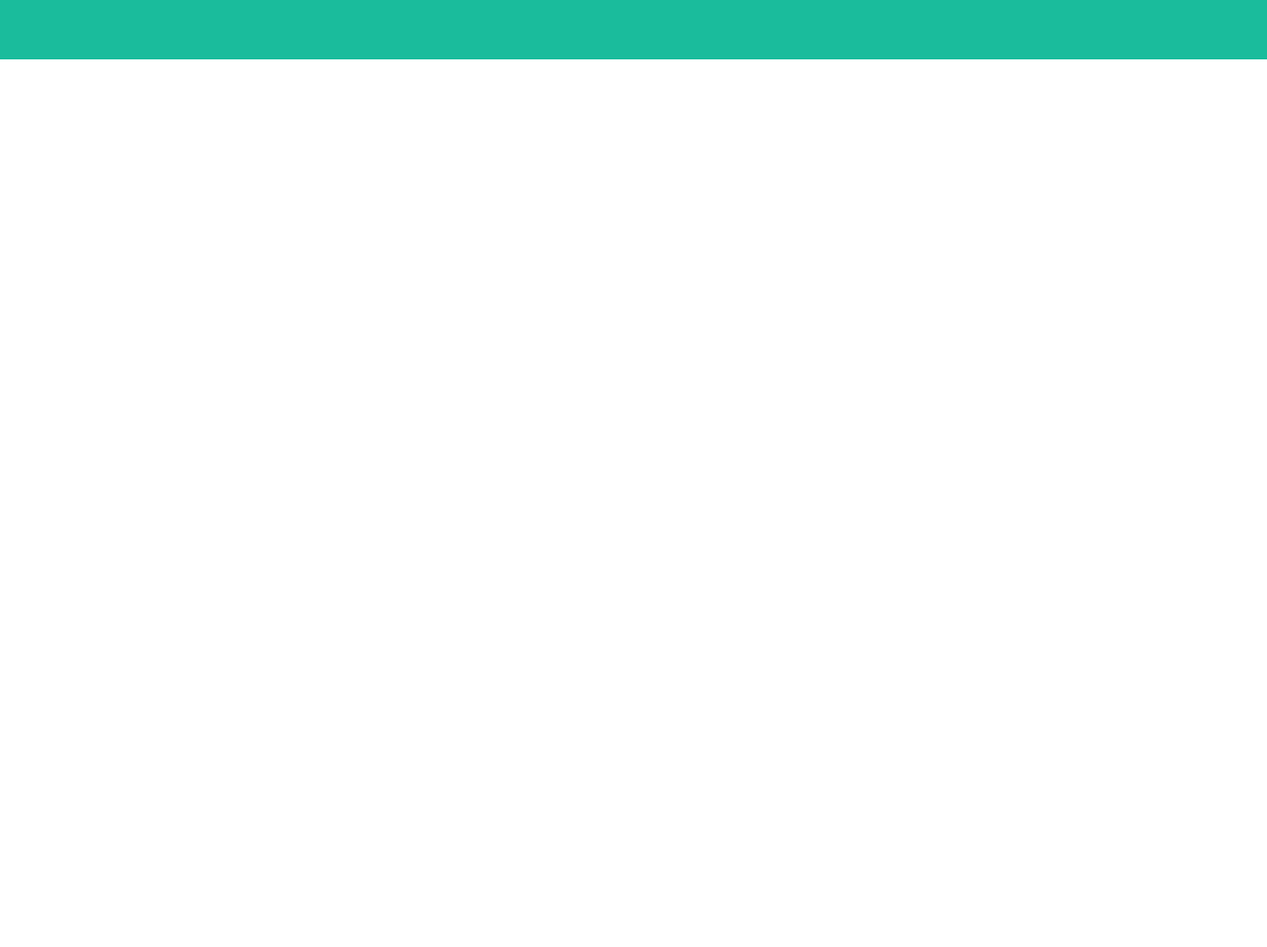
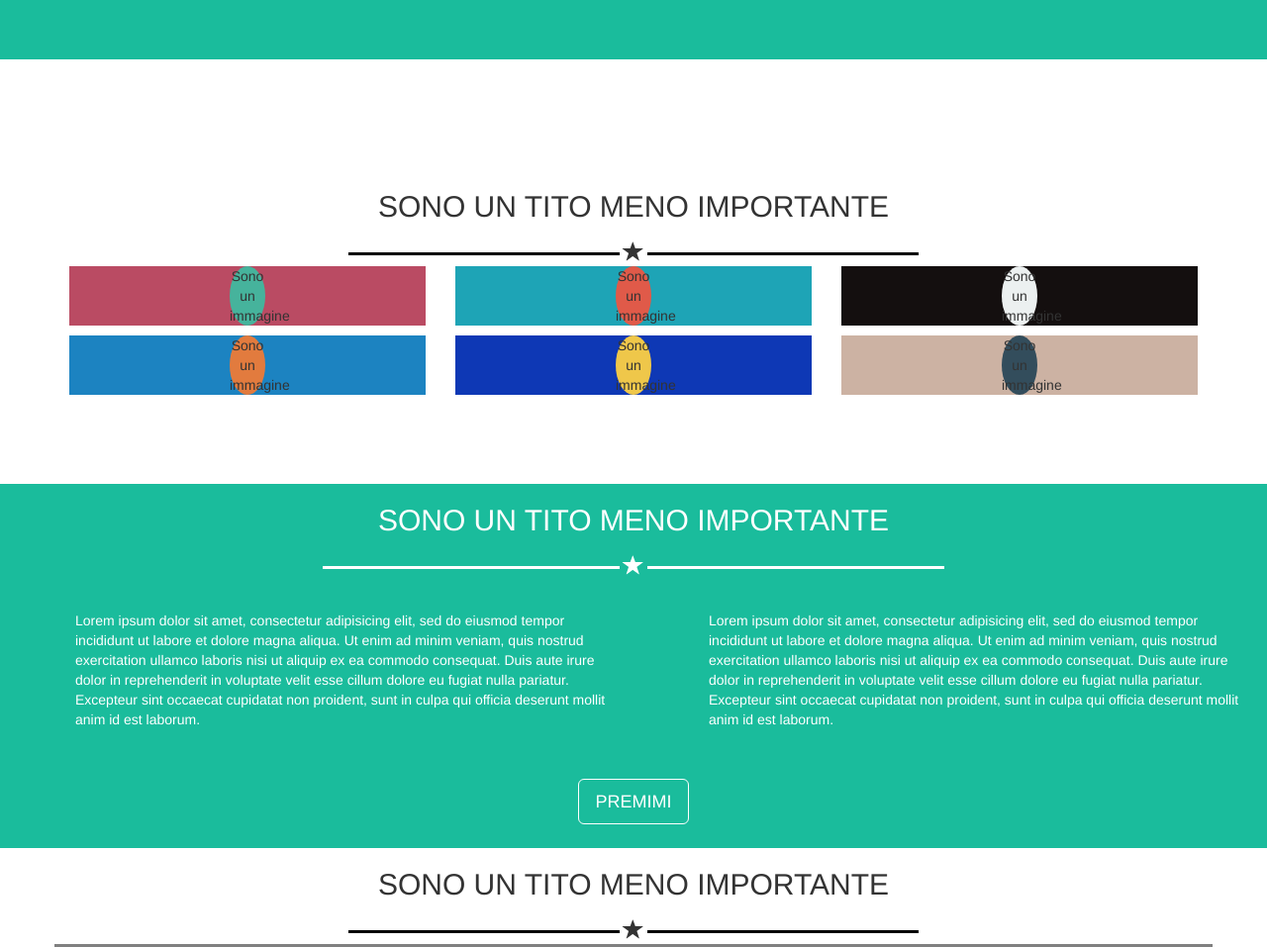
Before and after one commit to dalessio-federico/html-css-bootstrap-freelancer, a plain HTML site: page index.html in a window 1280 px wide. Shown: the part 692-1649 px from the top of the page at 99% size. Before the commit the page ends 864 px from the top, so only its background shows below. Drawn offline with nearby package versions, Linux system fonts and the light colour scheme.

Commit message:
FIne Main

```diff
--- a/css/master.css
+++ b/css/master.css
@@ -53,6 +53,9 @@
   width: 60%;
   color: white
 }
+.jumbo-contenuto .-star- hr {
+ border-color: white;
+}
 /* da cancellare */
 .immagine {
   background-color: green;
@@ -61,19 +64,86 @@
 
 }
 
-/* info spaziatura con stella */
-.-star- {
-  max-width: 60%;
-  margin: 0 auto;
+/* info Main */
+/* sezione portfolio */
+/* colori sfondo img */
+.img-1 {
+  background-color: #ba4b63;
 }
-.-star- .glyphicon-star {
-  font-size: 1.5em;
+.img-1 .immagine {
+  background-color: #46b39c;
 }
-.-star- hr {
-  display: inline-block;
-  width: 40%;
-  border: 0;
-  border-top: 3px solid white;
-  margin-bottom: 6px;
+
+.img-2 {
+  background-color: #1ea4b6;
 }
-/* fine info spaziatura stella */
+.img-2 .immagine {
+  background-color: #e05a49;
+}
+
+.img-3 {
+  background-color: #140f0f;
+}
+.img-3 .immagine {
+  background-color: #ecf0f0;
+}
+
+.img-4 {
+  background-color: #1c83c1;
+}
+.img-4 .immagine {
+  background-color: #e27b3e;
+}
+
+.img-5 {
+  background-color: #0e38b5;
+}
+.img-5 .immagine {
+  background-color: #efc74a;
+}
+
+.img-6 {
+  background-color: #ccb2a3;
+}
+.img-6 .immagine {
+  background-color: #334d5c;
+}
+/* fine colori sfondo img */
+/* fine sezione portfolio */
+
+/* Sezione About */
+#about {
+  background-color: #1abc9c;
+  color: white;
+  margin-top: 10vh;
+}
+#about .-star- hr{
+  border-color: white;
+}
+
+#about div:last-child {
+  margin-bottom: 5vh;
+}
+#about p {
+  padding: 5% 0 0 10%;
+}
+
+#about .btn-default {
+  background-color: #00000000;
+  border-color: white;
+}
+#about a {
+  color: white;
+  margin-bottom: 3vh;
+}
+/* fine sezione about */
+
+/* sezione Conctact */
+
+#contact div:last-child {
+  margin-bottom: 3vh;
+  background-color: grey;
+}
+#contact p {
+  padding: 30% 0;
+}
--- a/index.html
+++ b/index.html
@@ -47,14 +47,81 @@
 
     <!-- inizio main -->
     <main>
-      <div id="portfolio" class="container">
-        <div class="row">
-
+      <div id="portfolio" class="container text-center">
+        <div class="row text-center">
+          <h2 class="col-lg-12 col-md-12 col-sm-12 col-xs-12">SONO UN TITO MENO IMPORTANTE</h2>
+        </div>
+        <div class="-star-">
+          <hr>
+          <span class="glyphicon glyphicon-star"></span>
+          <hr>
         </div>
         <div class="row">
-
+          <div class="col-lg-4 col-md-6 col-sm-12 col-xs-12 ">
+            <div class="img-1">
+              <div class="immagine img-circle"><p>Sono un immagine</p></div>
+            </div>
+          </div>
+          <div class="col-lg-4 col-md-6 col-sm-12 col-xs-12">
+            <div class="img-2">
+              <div class="immagine img-circle"><p>Sono un immagine</p></div>
+            </div>
+          </div>
+          <div class="col-lg-4 col-md-6 col-sm-12 col-xs-12">
+            <div class="img-3">
+              <div class="immagine img-circle"><p>Sono un immagine</p></div>
+            </div>
+          </div>
+          <div class="col-lg-4 col-md-6 col-sm-12 col-xs-12">
+            <div class="img-4">
+              <div class="immagine img-circle"><p>Sono un immagine</p></div>
+            </div>
+          </div>
+          <div class="col-lg-4 col-md-6 col-sm-12 col-xs-12">
+            <div class="img-5">
+              <div class="immagine img-circle"><p>Sono un immagine</p></div>
+            </div>
+          </div>
+          <div class="col-lg-4 col-md-6 col-sm-12 col-xs-12">
+            <div class="img-6">
+              <div class="immagine img-circle"><p>Sono un immagine</p></div>
+            </div>
+          </div>
         </div>
       </div>
+      <div id="about" class="container-fluid text-center">
+        <div class="row text-center">
+          <h2 class="col-lg-12 col-md-12 col-sm-12 col-xs-12">SONO UN TITO MENO IMPORTANTE</h2>
+        </div>
+        <div class="-star-">
+          <hr>
+          <span class="glyphicon glyphicon-star"></span>
+          <hr>
+        </div>
+        <div class="row text-left">
+          <div class="col-lg-6 col-md-6 col-sm-12 col-xs-12">
+            <p>Lorem ipsum dolor sit amet, consectetur adipisicing elit, sed do eiusmod tempor incididunt ut labore et dolore magna aliqua. Ut enim ad minim veniam, quis nostrud exercitation ullamco laboris nisi ut aliquip ex ea commodo consequat. Duis aute irure dolor in reprehenderit in voluptate velit esse cillum dolore eu fugiat nulla pariatur. Excepteur sint occaecat cupidatat non proident, sunt in culpa qui officia deserunt mollit anim id est laborum. </p>
+          </div>
+          <div class="col-lg-6 col-md-6 col-sm-12 col-xs-12">
+            <p>Lorem ipsum dolor sit amet, consectetur adipisicing elit, sed do eiusmod tempor incididunt ut labore et dolore magna aliqua. Ut enim ad minim veniam, quis nostrud exercitation ullamco laboris nisi ut aliquip ex ea commodo consequat. Duis aute irure dolor in reprehenderit in voluptate velit esse cillum dolore eu fugiat nulla pariatur. Excepteur sint occaecat cupidatat non proident, sunt in culpa qui officia deserunt mollit anim id est laborum. </p>
+          </div>
+        </div>
+        <a class="btn btn-default btn-lg" href="#" role="button">PREMIMI</a>
+      </div>
+      <div id="contact" class="container text-center">
+        <div class="row text-center">
+          <h2 class="col-lg-12 col-md-12 col-sm-12 col-xs-12">SONO UN TITO MENO IMPORTANTE</h2>
+        </div>
+        <div class="-star-">
+          <hr>
+          <span class="glyphicon glyphicon-star"></span>
+          <hr>
+        </div>
+        <div class="row text-center">
+          <div class="col-lg-12 col-md-12 col-sm-12 col-xs-12">
+            <p>Sono un nav</p>
+          </div>
+        </div>
     </main>
     <!-- fine main -->
 
```
